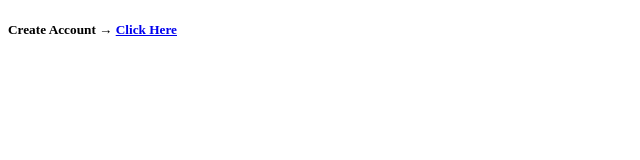
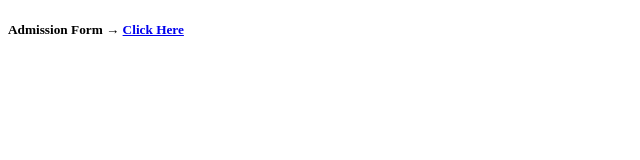
Before and after one commit to vaishnavisonawane3032/Dwarkadish-project, a plain HTML site: page Admission Form.html in a window 1280 px wide. Shown: the full height of the page, 0-640 px from the left. Drawn offline with Linux system fonts and the light colour scheme.

Commit message:
Update Admission Form.html

```diff
--- a/Admission Form.html
+++ b/Admission Form.html
@@ -3,11 +3,11 @@
 <head>
     <meta charset="UTF-8">
     <meta name="viewport" content="width=device-width, initial-scale=1.0">
-    <title>Create </title>
+    <title>Admission Form </title>
 </head>
 <body>
 
-    <h5>Create Account → <a href="create.html">Click Here</a></h5>
+    <h5>Admission Form → <a href="create.html">Click Here</a></h5>
 
 </body>
 </html>
```
